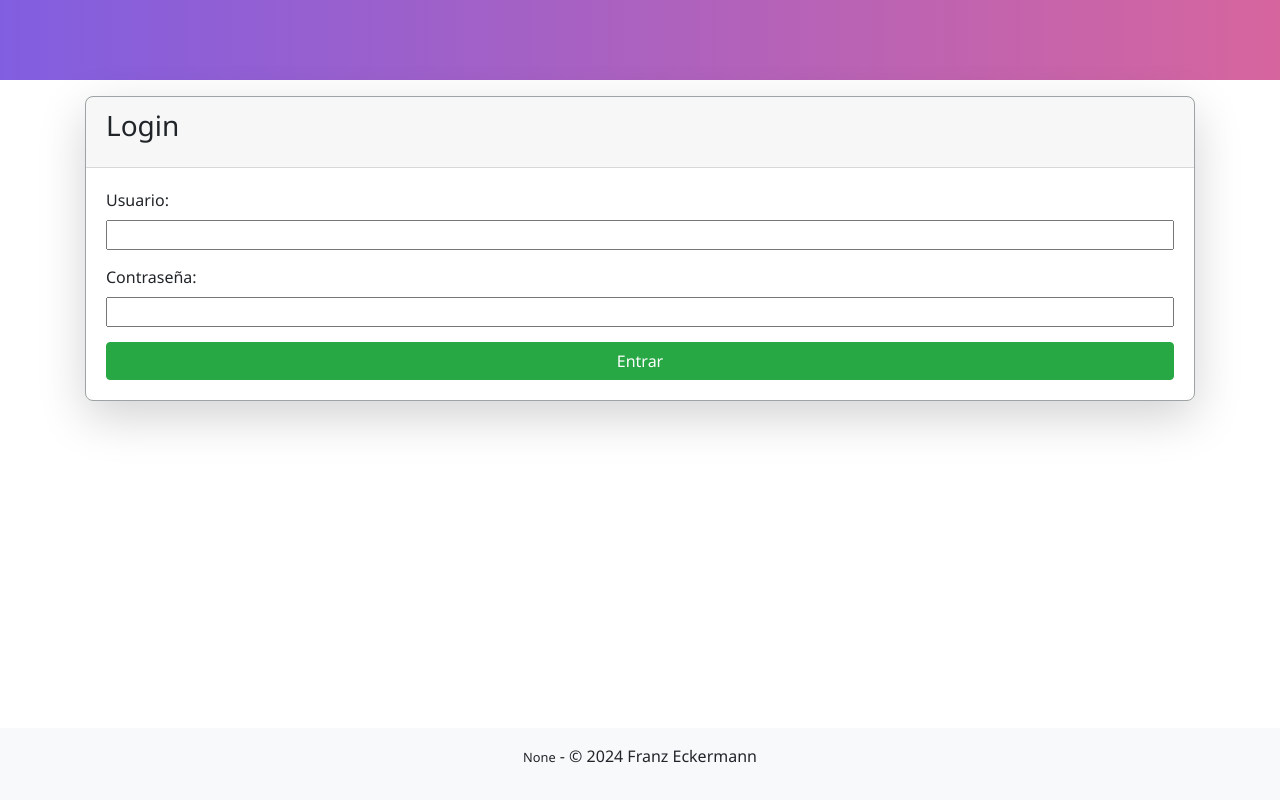
After one commit to DonPon/recibos_django, a Django app: page /login/ in a window 1280 px wide. The commit adds this page. Run offline with Django 4.2, Linux system fonts and the light colour scheme; some libraries are stand-ins or nearby versions.

Commit message:
previews login

```diff
--- a/recibos/forms.py
+++ b/recibos/forms.py
@@ -1,6 +1,7 @@
 # forms.py
 from django import forms
 from .models import Tenant, Contract
+
 
 class MonthForm(forms.Form):
     month = forms.CharField(label='Enter the Month', max_length=255)
@@ -16,3 +17,10 @@ class ContractForm(forms.ModelForm):
         model = Contract
         fields = ['nombre_arrendatario', 'ine_arrendatario', 'fecha_inicio_contrato',
                   'fecha_vencimiento_contrato', 'dia_de_pago', 'precio','precio_en_letra','servicios','local']
+
+# authentication/forms.py
+from django import forms
+
+class LoginForm(forms.Form):
+    username = forms.CharField(max_length=63)
+    password = forms.CharField(max_length=63, widget=forms.PasswordInput)
--- /dev/null
+++ b/recibos/templates/authentication/login.html
@@ -0,0 +1,40 @@
+{% extends 'base.html' %}
+{% block content %}
+<style>
+            .form-group {
+            margin-bottom: 15px;
+        }
+        label {
+            font-size: 16px;
+        }
+        input {
+            width: 100%;
+            font-size: 16px;
+        }
+        .btn-primary {
+            font-size: 16px;
+        }
+</style>
+
+<div class="container">
+        <div class="card shadow-lg">
+            <div class="card-header">
+                <h3 class="card-title">Login</h3>
+            </div>
+            <div class="card-body">
+    <form method="post">
+        <div class="form-group">
+            <label>Usuario:</label>
+            {{ form.username }}
+        </div>
+        <div class="form-group">
+            <label>Contraseña:</label>
+            {{ form.password }}
+        </div>
+        {% csrf_token %}
+        <button type="submit" class="btn btn-success btn-block">Entrar</button>
+    </form>
+</div></div>
+<h2 class="card-title">{{ message }}</h2>
+    </div>
+{% endblock content %}
--- /dev/null
+++ b/recibos/templates/base.html
@@ -0,0 +1,65 @@
+<!DOCTYPE html>
+<html lang="en">
+    <link rel="stylesheet" href="https://stackpath.bootstrapcdn.com/bootstrap/4.5.2/css/bootstrap.min.css">
+<head>
+    <meta charset="UTF-8">
+    <meta http-equiv="X-UA-Compatible" content="IE=edge">
+    <meta name="viewport" content="width=device-width, initial-scale=1.0">
+    <title>{% block title %}Recibos{% endblock %}</title>
+
+
+    <style>
+        body {
+            background-color: #ffffff;
+            font-family: 'Segoe UI', Tahoma, Geneva, Verdana, sans-serif;
+            margin: 0;
+            padding: 0;
+        }
+
+        header {
+            background: linear-gradient(to right, #815ee0 , #d6659e);
+            color: white;
+            text-align: center;
+            padding: 1rem;
+        }
+
+        main {
+            display: flex;
+            flex-wrap: wrap;
+            justify-content: center;
+            padding: 1rem;
+        }
+        .card {
+            width: 100%;
+            margin-bottom: 20px;
+            box-shadow: 0 14px 18px rgba(0, 0, 0, 0.1);
+            transition: transform 0.2s;
+            border: 1px solid #9ea3a5; /* Subtle border color */
+            border-radius: 8px;
+            /* background: #ececec; */
+        }
+
+        .btn-primary {
+            background: linear-gradient(to right, #6f25e6, #2962ff);
+            border-color: #a18dd6;
+            color: white;
+        }
+
+    </style>
+</head>
+<body>
+    <header><br>{% block header %}{% endblock %}<br>
+    </header>
+
+    <main>
+        {% block content %}{% endblock %}
+    </main>
+
+    <footer class="text-center fixed-bottom bg-light py-3">
+        <p><small>{{ ENV }}</small> - &copy; 2024 Franz Eckermann</p>
+    </footer>
+
+
+
+</body>
+</html>
--- a/recibos/templates/recibos/generate_pdfs.html
+++ b/recibos/templates/recibos/generate_pdfs.html
@@ -8,7 +8,7 @@
     <!-- Additional header content specific to generate_pdfs.html can be added here if needed -->
     <h1>Generador de Recibos</h1>
 {% endblock %}
-sfsf
+
 {% block content %}
 <style>
     .custom-btn {
--- a/recibos/urls.py
+++ b/recibos/urls.py
@@ -5,6 +5,7 @@ from .views import *
 urlpatterns = [
     # ... your other URL patterns
     path('', generate_pdfs, name='generate_pdfs'),
+    path('login/', login_page, name='login'),
     path('update_tenants/', update_tenants, name='update_tenants'),
     path('update/<str:tenant_name>/', update_tenants, name='update_tenant'),
     path('update_success/', update_success, name='update_success'),
--- a/recibos/views.py
+++ b/recibos/views.py
@@ -8,16 +8,34 @@ from .src.src_pdf_utils import *
 from .src.src_dates import *
 from django.http import HttpResponseServerError
 from num2words import num2words
-
+from django.contrib.auth import login, authenticate
 from dotenv import load_dotenv
+from django.contrib.auth.decorators import login_required
 
 load_dotenv()
 ENV = os.getenv('ENV')
 
 
+def login_page(request):
+    form = LoginForm()
+    message = ''
+    if request.method == 'POST':
+        form = LoginForm(request.POST)
+        if form.is_valid():
+            user = authenticate(
+                username=form.cleaned_data['username'],
+                password=form.cleaned_data['password'],
+            )
+            if user is not None:
+                login(request, user)
+                message = f'Hola {user.username}!'
+                return redirect('generate_pdfs')
+            else:
+                message = 'Contraseña incorrecta.'
+    return render(
+        request, 'authentication/login.html', context={'form': form, 'message': message, 'ENV':ENV})
 
-
-
+@login_required(login_url='login/')
 def generate_pdfs(request):
     if request.method == 'POST':
         form = MonthForm(request.POST)
@@ -59,7 +77,7 @@ def generate_pdfs(request):
 
     return render(request, 'recibos/generate_pdfs.html', {'form': form, 'ENV':ENV})
 
-
+@login_required(login_url='login/')
 def update_tenants(request, tenant_name=None):
     tenants = Tenant.objects.all()
 
@@ -110,13 +128,15 @@ def update_tenants(request, tenant_name=None):
         # Display the list of tenants
         return render(request, 'recibos/update_tenants.html', {'tenants': tenants, 'ENV':ENV})
 
-
+@login_required(login_url='login/')
 def update_success(request):
     return render(request, 'recibos/update_success.html')
 
+@login_required(login_url='login/')
 def contracts_update_success(request):
     return render(request, 'contratos/update_success.html')
 
+@login_required(login_url='login/')
 def add_tenant(request):
     if request.method == 'POST':
         form = TenantForm(request.POST)
@@ -156,7 +176,7 @@ def add_tenant(request):
 
     return render(request, 'recibos/add_tenant.html', {'form': form})
 
-
+@login_required(login_url='login/')
 def delete_tenant(request, tenant_name):
     tenant = get_object_or_404(Tenant, name=tenant_name)
 
@@ -166,7 +186,7 @@ def delete_tenant(request, tenant_name):
 
     return render(request, 'recibos/delete_tenant.html', {'tenant': tenant})
 
-
+@login_required(login_url='login/')
 def all_contracts(request, tenant_name=None):
     contracts = Contract.objects.all()
 
@@ -215,7 +235,7 @@ def all_contracts(request, tenant_name=None):
 
         return render(request,'contratos/all_contracts.html', {'contracts': contracts})
 
-
+@login_required(login_url='login/')
 def add_contract(request):
     if request.method == 'POST':
         form = ContractForm(request.POST)
@@ -262,7 +282,7 @@ def add_contract(request):
 
     return render(request, 'contratos/add_contract.html', {'form': form})
 
-
+@login_required(login_url='login/')
 def delete_contract(request, tenant_name):
     contract = get_object_or_404(Contract, nombre_arrendatario=tenant_name)
 
@@ -272,7 +292,7 @@ def delete_contract(request, tenant_name):
 
     return render(request, 'contratos/delete_contract.html', {'tenant': contract})
 
-
+@login_required(login_url='login/')
 def reminder(request):
     try:
         contract_info_html = []
```
Also changed, not shown: 1 other file.
